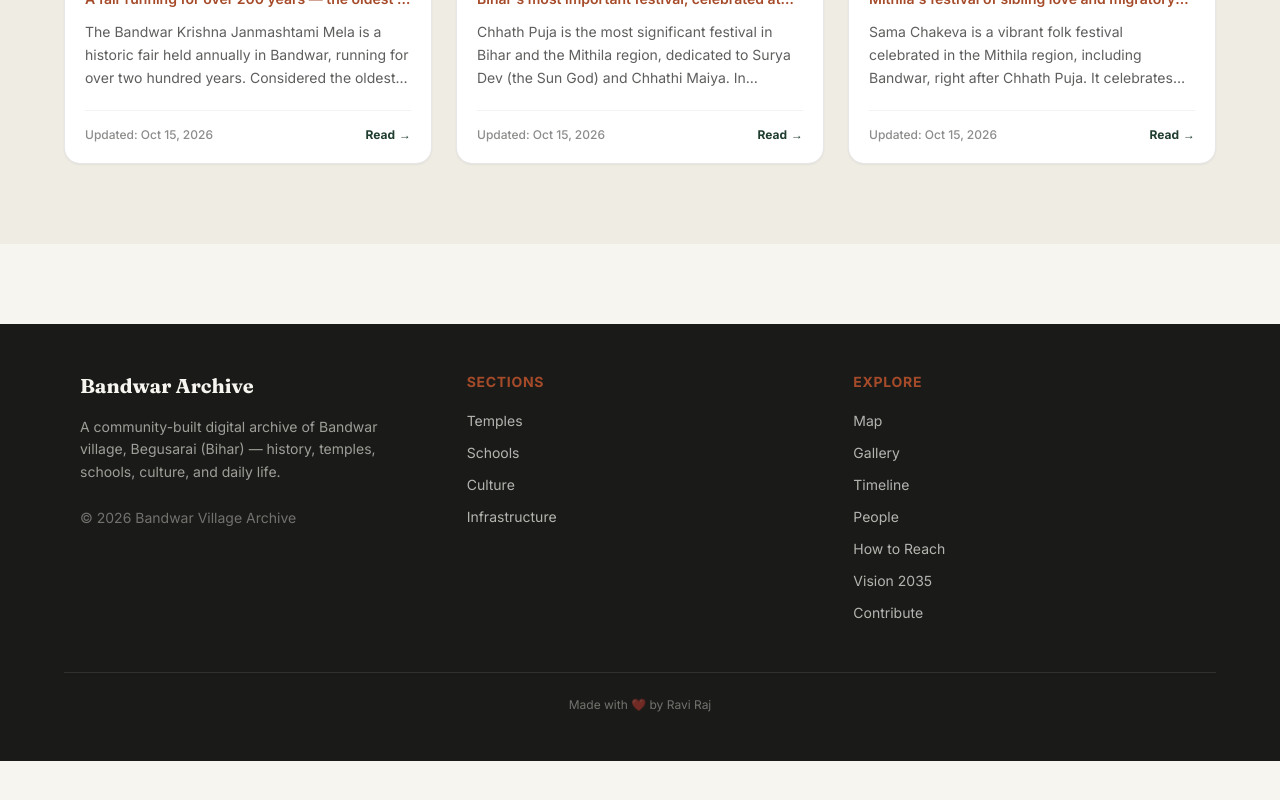
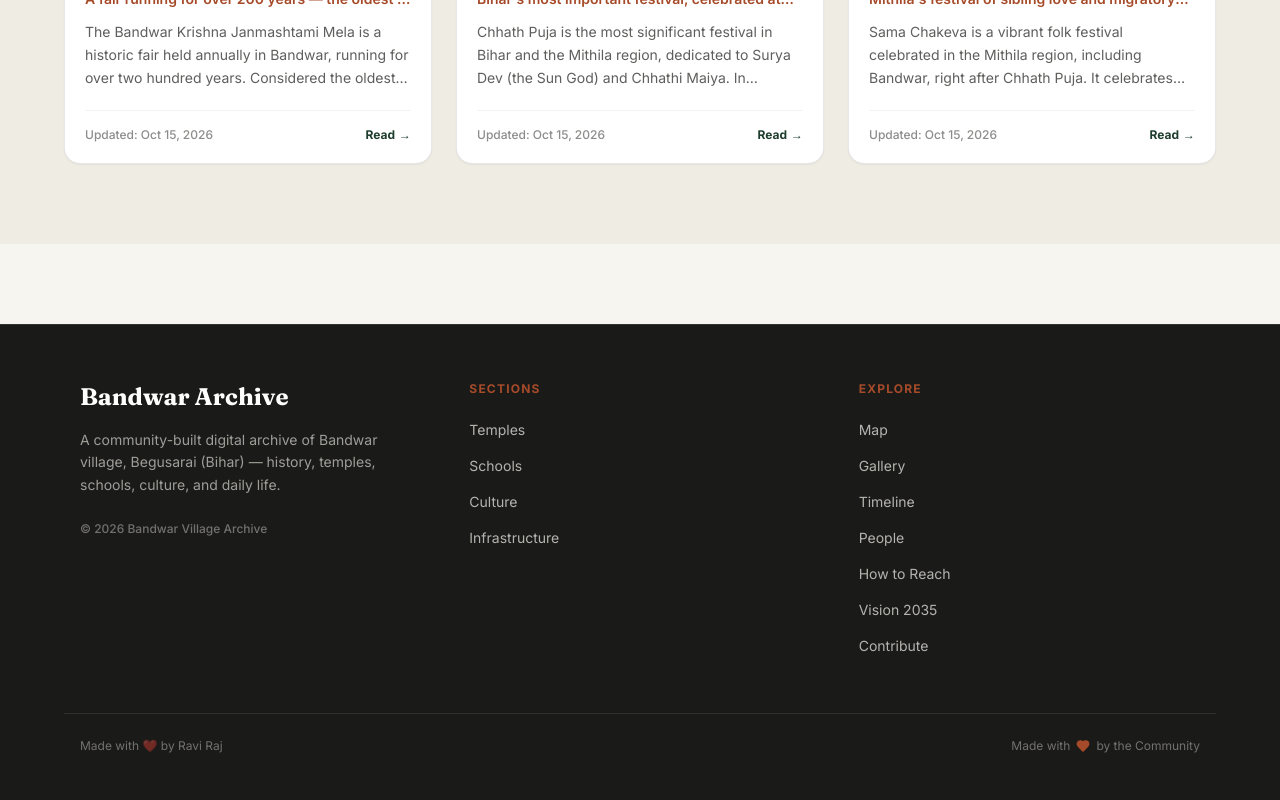
Before and after one commit to ravirajhere/Bandwar, a Next.js app: page / in a window 1280 px wide. Shown: the part 2478-3278 px from the top of the page. Before the commit the page ends 3239 px from the top, so only its background shows below. Built offline with nearby package versions, Linux system fonts and the light colour scheme.

Commit message:
Update Footer.tsx

```diff
--- a/src/components/layout/Footer.tsx
+++ b/src/components/layout/Footer.tsx
@@ -1,32 +1,38 @@
 import Link from "next/link";
 import { MasterConfig } from "@/lib/schema";
+import { Heart } from "lucide-react";
 
 export function Footer({ config }: { config: MasterConfig }) {
   const currentYear = new Date().getFullYear();
 
+  // Proper Type for Footer Links (No 'any')
+  type FooterLink = { label: string; href: string };
+
   return (
-    <footer className="bg-[#1a1a18] text-[#f7f5ef] py-12 mt-20">
-      <div className="max-w-6xl mx-auto px-4 grid grid-cols-1 md:grid-cols-3 gap-10">
+    <footer className="bg-primary text-paper py-14 mt-20 border-t border-white/10">
+      <div className="max-w-6xl mx-auto px-4 grid grid-cols-1 md:grid-cols-3 gap-12">
 
         {/* Brand & Description */}
         <div>
-          <h3 className="font-serif text-xl font-bold mb-4">{config.site.name}</h3>
-          <p className="text-sm text-[#f7f5ef]/60 leading-relaxed mb-6">
+          <h3 className="font-serif text-2xl font-bold mb-4 text-white">{config.site.name}</h3>
+          <p className="text-sm text-paper/60 leading-relaxed mb-6">
             {config.site.description}
           </p>
-          <p className="text-sm text-[#f7f5ef]/40">
+          <p className="text-xs text-paper/40 font-medium">
             {config.footer?.copyright?.replace("{year}", currentYear.toString()) || `© ${currentYear} ${config.site.name}`}
           </p>
         </div>
 
         {/* Quick Links (Sections) */}
         <div>
-          <h4 className="font-bold text-[#a64b2a] mb-4 uppercase tracking-wider text-sm">Sections</h4>
-          <ul className="space-y-2">
-            {/* 👇 Yahan 'link: any, idx: number' add kar diya hai */}
-            {config.footer?.sections?.map((link: any, idx: number) => (
-              <li key={idx}>
-                <Link href={link.href} className="text-sm text-[#f7f5ef]/70 hover:text-white transition-colors">
+          <h4 className="font-bold text-warn mb-5 uppercase tracking-widest text-xs">Sections</h4>
+          <ul className="space-y-3">
+            {config.footer?.sections?.map((link: FooterLink) => (
+              <li key={link.href}>
+                <Link
+                  href={link.href}
+                  className="text-sm text-paper/70 hover:text-white hover:translate-x-1 inline-block transition-transform duration-200"
+                >
                   {link.label}
                 </Link>
               </li>
@@ -36,24 +42,28 @@ export function Footer({ config }: { config: MasterConfig }) {
 
         {/* Explore Links */}
         <div>
-          <h4 className="font-bold text-[#a64b2a] mb-4 uppercase tracking-wider text-sm">Explore</h4>
-          <ul className="space-y-2">
-            {/* 👇 Yahan bhi 'link: any, idx: number' add kar diya hai */}
-            {config.footer?.explore?.map((link: any, idx: number) => (
-              <li key={idx}>
-                <Link href={link.href} className="text-sm text-[#f7f5ef]/70 hover:text-white transition-colors">
+          <h4 className="font-bold text-warn mb-5 uppercase tracking-widest text-xs">Explore</h4>
+          <ul className="space-y-3">
+            {config.footer?.explore?.map((link: FooterLink) => (
+              <li key={link.href}>
+                <Link
+                  href={link.href}
+                  className="text-sm text-paper/70 hover:text-white hover:translate-x-1 inline-block transition-transform duration-200"
+                >
                   {link.label}
                 </Link>
               </li>
             ))}
           </ul>
         </div>
-
       </div>
 
-      {/* Credit */}
-      <div className="max-w-6xl mx-auto px-4 mt-12 pt-6 border-t border-[#f7f5ef]/10 text-center text-xs text-[#f7f5ef]/40">
-        {config.footer?.credit || `Made with ❤️ by Ravi Raj`}
+      {/* Credit Section */}
+      <div className="max-w-6xl mx-auto px-4 mt-14 pt-6 border-t border-paper/10 flex flex-col md:flex-row items-center justify-between gap-4 text-xs text-paper/40">
+        <span>{config.footer?.credit || "Bandwar Village Archive"}</span>
+        <span className="flex items-center gap-1.5">
+          Made with <Heart size={14} className="text-warn fill-warn" /> by the Community
+        </span>
       </div>
     </footer>
   );
```
